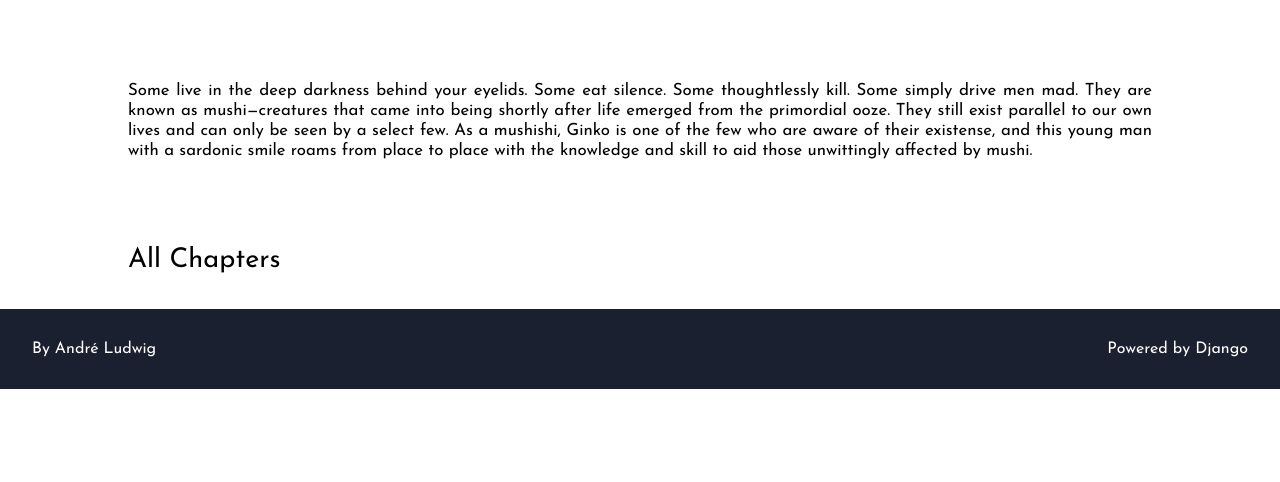
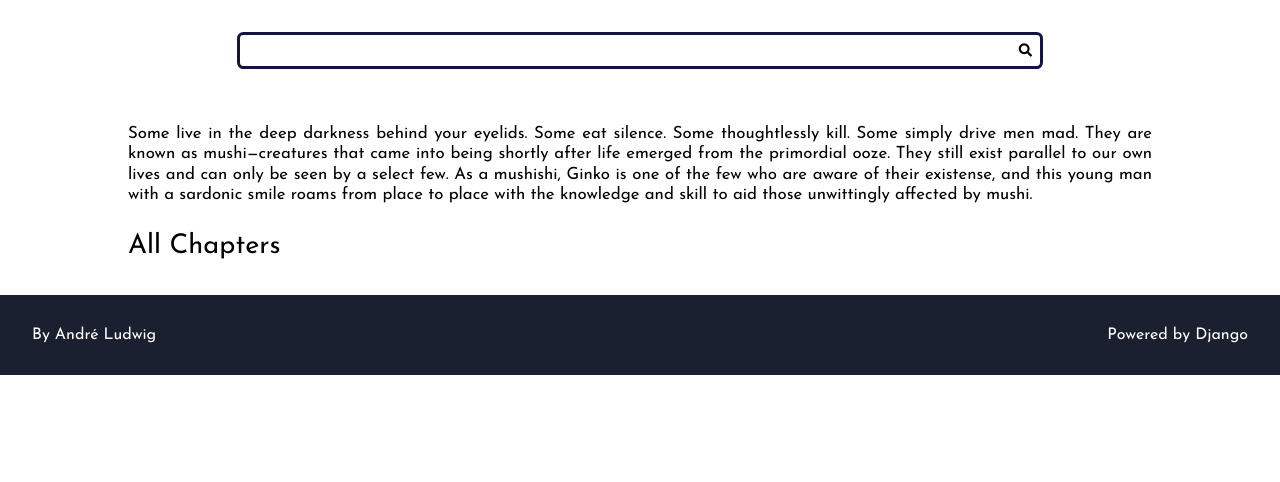
Before and after one commit to Deugondim/projeto-andre, a Django app: page / in a window 1280 px wide. Shown: the part 550-1032 px from the top of the page. Run offline with Django 4.2, Linux system fonts and the light colour scheme; data that the repository does not hold is empty.

Commit message:
search  button

```diff
--- a/manga/templates/manga/pages/home.html
+++ b/manga/templates/manga/pages/home.html
@@ -9,6 +9,15 @@
 
 <body>
     {% include  'partials/header.html' %}
+
+    <div class="search-container">
+        <div class="container">
+            <form action="" class="search-form">
+                <input type="search" class="search-input" name="search">
+                <button type="submit" class="search-button"><i class="fas fa-search"></i></button>
+            </form>
+        </div>
+    </div>
 
     <section class="content">
         <p>Some live in the deep darkness behind your eyelids. Some eat silence. Some thoughtlessly kill. Some simply drive men mad. They are known as mushi—creatures that came into being shortly after life emerged from the primordial ooze. They still exist parallel to our own lives and can only be seen by a select few. As a mushishi, Ginko is one of the few who are aware of their existense, and this young man with a sardonic smile roams from place to place with the knowledge and skill to aid those unwittingly affected by mushi.</p>
--- a/static/style.css
+++ b/static/style.css
@@ -75,7 +75,7 @@ a{
   50% { transform: scale(1.2) translateY(-190px)}
 }
 .content{
-  padding:5% 10%;
+  padding:0.5% 10%;
   font-size:105%;
   text-align:justify;
   line-height: 120%;
@@ -147,3 +147,51 @@ a{
 .main-footer a:hover {
   filter: brightness(.8);
 }
+
+.container {
+  max-width: 100rem;
+  margin: 0 auto;
+  padding: 2rem;
+}
+.search-form {
+  border: .2rem solid rgb(20, 20, 63);
+  max-width: 50rem;
+  margin: 0 auto;
+  border-radius: .4rem;
+  position: relative;
+  transition: all 300ms ease-in-out;
+}
+
+.search-input,
+.search-button {
+  border: none;
+  background: none;
+  outline: none;
+  padding: .5rem;
+  transition: all 300ms ease-in-out;
+}
+
+.search-input {
+  width: 100%;
+  padding-right: 1rem;
+}
+
+.search-button {
+  position: absolute;
+  top: 0;
+  right: 0;
+}
+
+.search-button:focus {
+  outline: 1px solid rgb(20, 20, 63);
+  background: rgba(0, 0, 0, .05)
+}
+
+.search-form:focus-within {
+  border-color: black;
+  background: white;
+}
+
+.search-form:focus-within .search-button {
+  color:blue;
+}
```
Also changed, not shown: manga/templates/manga/pages/chapter.html (+9 -0 lines).
